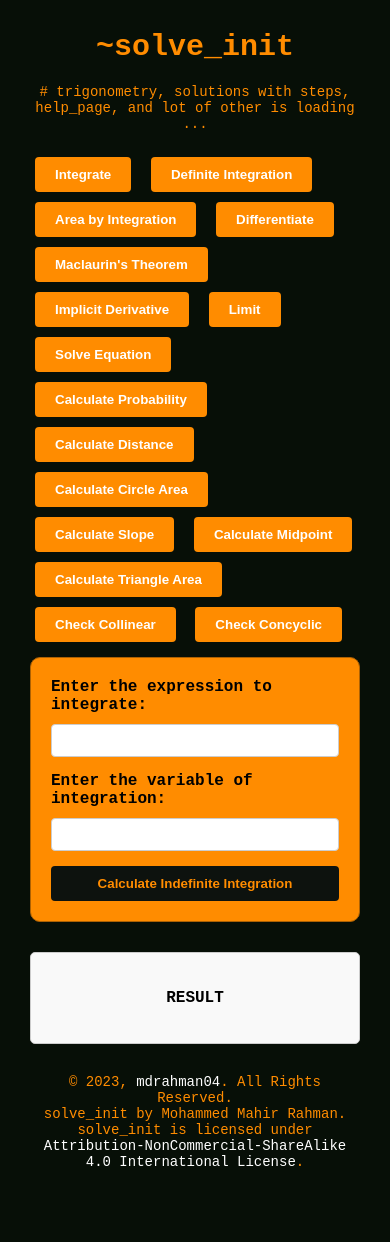
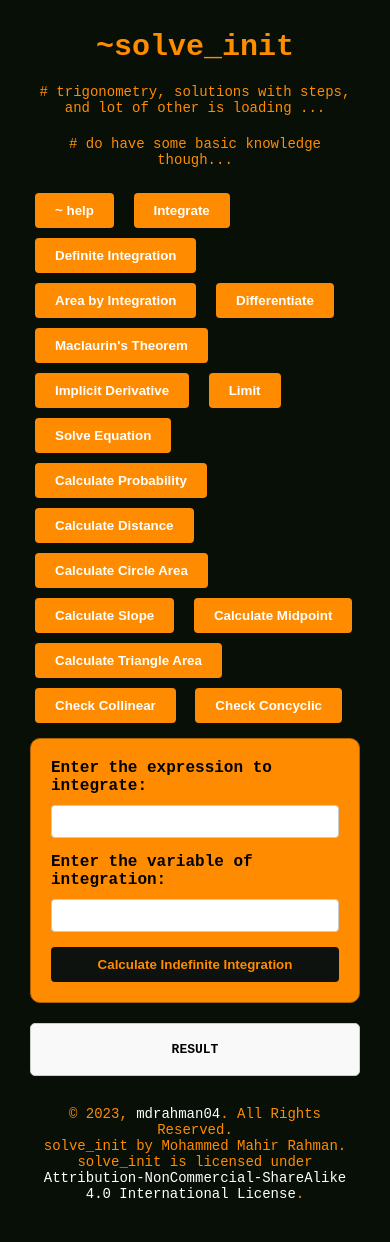
Before and after one commit to mdrahman04/solve_init, a Flask app: page / in a window 390 px wide. Before the commit the page ends 1166 px from the top, so only its background shows below. Run offline with Flask 3, Linux system fonts and the light colour scheme.

Commit message:
update 1.0

```diff
--- a/templates/index.html
+++ b/templates/index.html
@@ -2,6 +2,14 @@
 <html>
 <head>
     <title>Your Math Solver</title>
+
+	<meta charset="UTF-8">
+	<meta name="viewport" content="width=device-width, initial-scale=1.0, maximum-scale=1.0">
+	<meta property="og:image" content="logo.png" />
+	<meta property="og:image:secure_url" content="logo.png" />
+	<meta property="og:image:type" content="image/png" />
+	<meta property="og:image:width" content="423" />
+	<meta property="og:image:height" content="314" />
 
 	<style>
 
@@ -101,13 +121,14 @@
 		}
 
 		.result-container {
-			max-width: 400px;
+			font-size: 15px;
+			max-width: 100%;
 			margin: 0 auto;
-			padding: 20px;
+			padding: 10px;
 			border: 1px solid #ccc;
 			border-radius: 5px;
 			background-color: #f9f9f9;
-			margin-top: 30px;
+			margin-top: 20px;
 		}
 
 		.category {
@@ -149,9 +170,14 @@
 		}
 
 		button.active {
-			background-color: #0056b3;
+			background-color: #ad6103;
 			color: #fff;
 		}
+
+		button, input, select, textarea {
+			-webkit-tap-highlight-color: transparent;
+		}
+
 
 		/* Responsive styles */
 		@media only screen and (max-width: 600px) {
@@ -163,8 +189,16 @@
 			.button-container button {
 				margin: 5px;
 			}
-		}
-
+			.result-container {
+				padding: 5px;
+			}
+			.result-container p {
+				font-size: 13px;
+			}
+			input[type="text"],
+			input[type="number"] {
+				width: auto;
+			}
 	</style>
 
     <script>
@@ -172,6 +206,8 @@
 		// Function to toggle visibility of forms and result container
         function showForm(formId) {
             const forms = document.querySelectorAll("form");
+			const buttons = document.querySelectorAll("button");
+
             forms.forEach((form) => {
                 if (form.id === formId) {
                     form.classList.add("show");
@@ -179,6 +215,13 @@
                     form.classList.remove("show");
                 }
             });
+
+			buttons.forEach((button) => {
+				if (button.getAttribute("onclick") === `showForm('${formId}')`) { button.classList.add("active");
+				} else {
+					button.classList.remove("active");
+				}
+			});
         }
 
 		// Function to show the lower and upper limit fields when definite integration is selected
@@ -198,9 +241,12 @@
 
 <body>
     <h1>~solve_init</h1>
-	<h3># trigonometry, solutions with steps, help_page, and lot of other is loading ...</h3>
+	<h3># trigonometry, solutions with steps, and lot of other is loading ...</h3>
+
+	<h3># do have some basic knowledge though...</h3>
 
     <!-- Buttons to select the desired form -->
+	<button onclick="showForm('help-id')">~ help</button>
     <button onclick="showForm('integrate-form')">Integrate</button>
     <button onclick="showForm('definite-integrate-form')">Definite Integration</button>
     <button onclick="showForm('area-by-definite-integrate-form')">Area by Integration</button>
```
Also changed, not shown: other parts of templates/index.html (+51 -0 lines), README.md, templates/logo.png (added).
